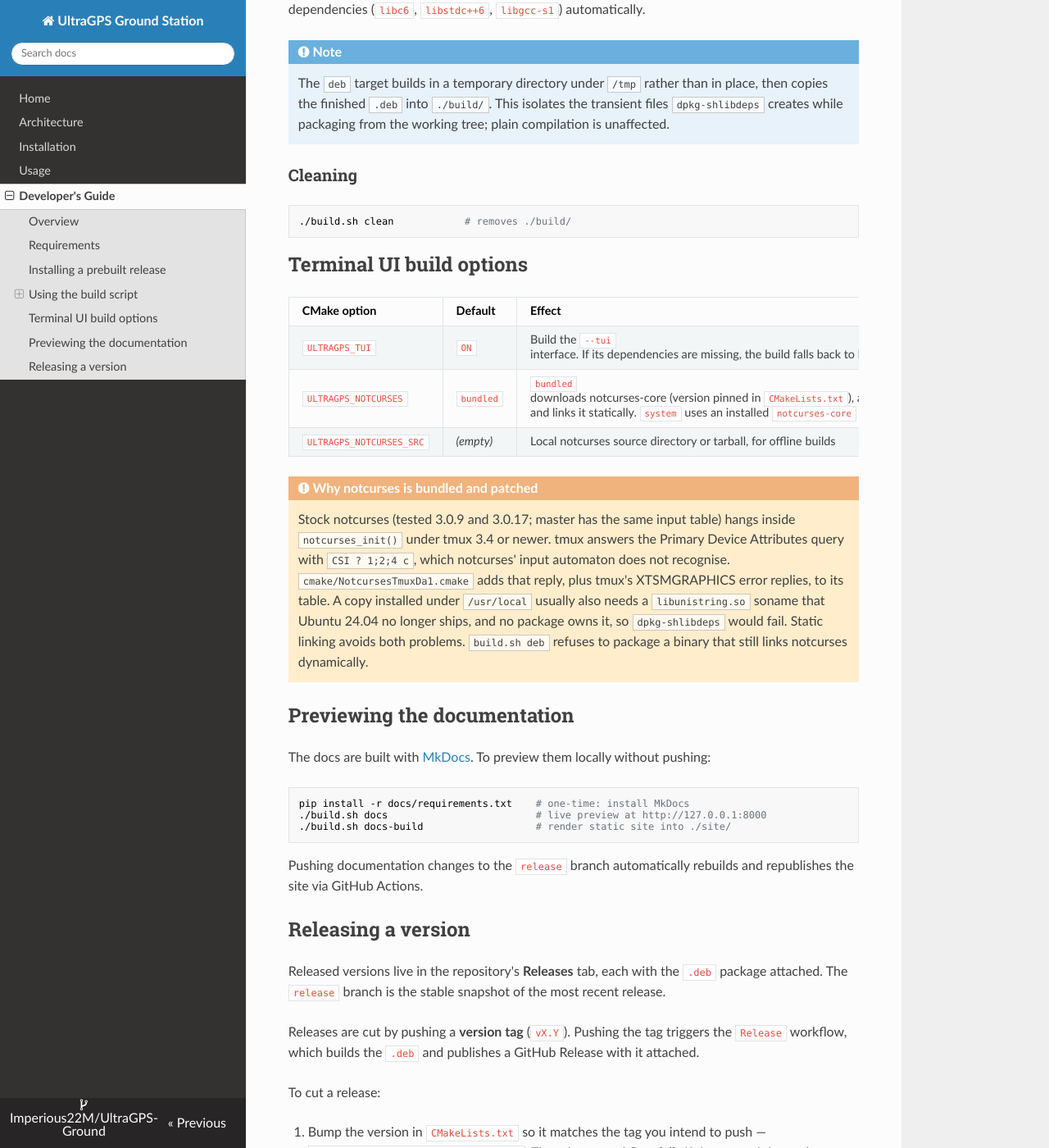
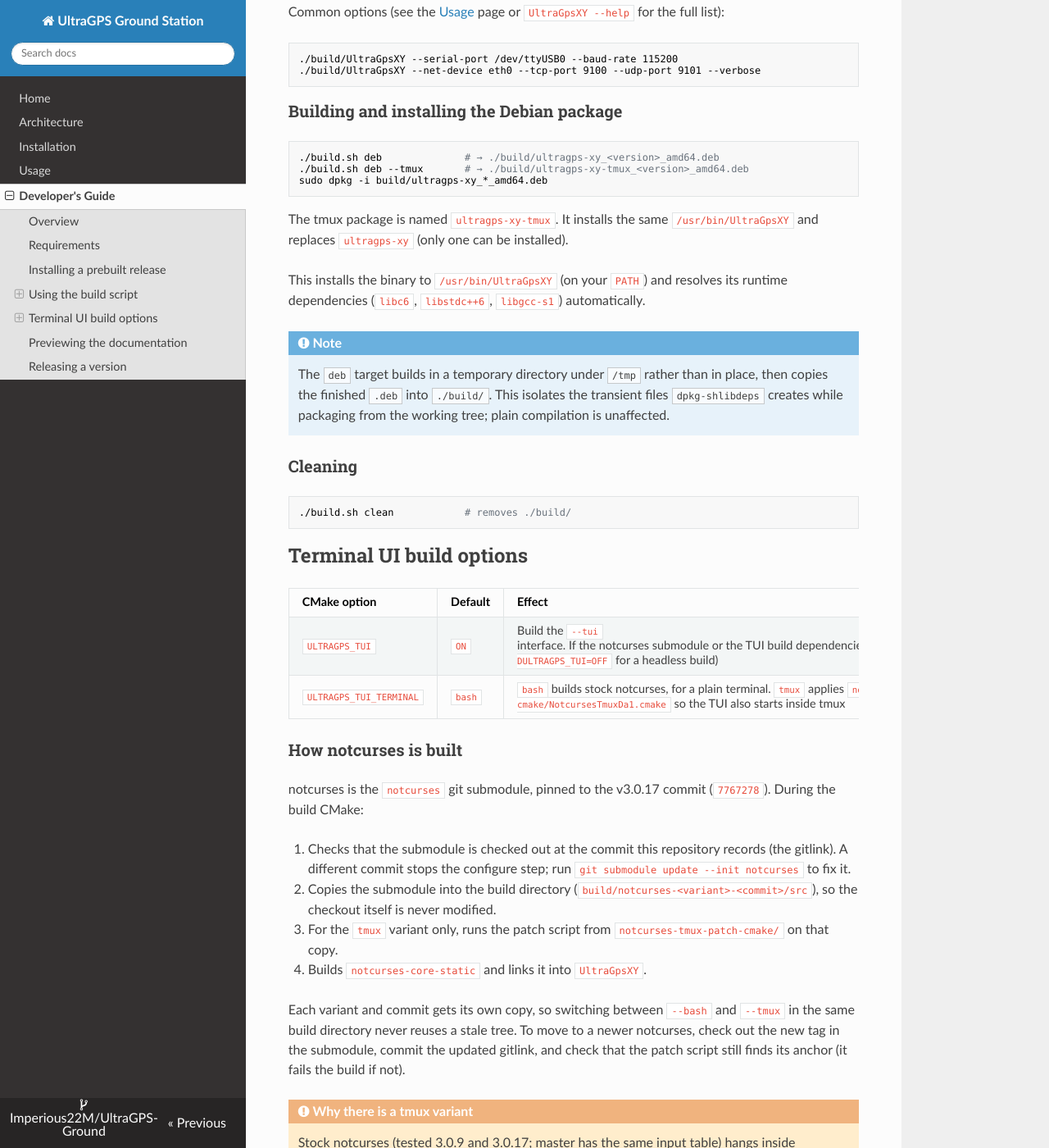
Before and after one commit to Imperious22M/UltraGPS-Ground, an MkDocs documentation site: the page built from docs/developer-guide.md, in a window 1280 px wide and 1400 px high, scrolled down 2502 px. Shown: the whole window at 82% size. Built offline with MkDocs 1.6.1, drawn with Linux system fonts in a browser that asks for light colours; nearby versions of some CDN libraries; some of the changed text lies outside the part shown.

````diff
--- a/docs/developer-guide.md
+++ b/docs/developer-guide.md
@@ -28,9 +28,9 @@ build no longer uses it.)
 - `git` (the third-party libraries are git submodules)
 - `dpkg`/`cpack` — only needed to build the `.deb` package
 - Python 3 with `pip` — only needed to build/preview the documentation
-- TUI build dependencies: `pkg-config libunistring-dev libncurses-dev zlib1g-dev`
-  (`sudo apt install ...`). The first build downloads the notcurses source
-  (hash-verified), so it needs network access.
+- TUI build dependencies: `libunistring-dev libncurses-dev zlib1g-dev`
+  (`sudo apt install ...`). notcurses itself comes from the `notcurses`
+  submodule, so no network access is needed at build time.
 
 Clone with submodules:
 
@@ -49,7 +49,8 @@ prebuilt Debian package. Download the latest `.deb` from the
 and install it:
 
 ```bash
-sudo dpkg -i ultragps-xy_*_amd64.deb
+sudo dpkg -i ultragps-xy_*_amd64.deb       # plain terminal
+sudo dpkg -i ultragps-xy-tmux_*_amd64.deb  # or: TUI inside tmux
 ```
 
 This installs `UltraGpsXY` to `/usr/bin` (on your `PATH`) and pulls in its
@@ -79,6 +80,8 @@ previewing the docs. Run it from the repository root:
 | Option | Applies to | Effect |
 |--------|-----------|--------|
 | `-v`, `--verbose` | `build` | Configure with `-DVERBOSE_LOGGING=ON` (debug build, `SPDLOG_*` macros active) |
+| `--bash` | `build`, `deb` | Build the TUI for a plain terminal with stock notcurses (`-DULTRAGPS_TUI_TERMINAL=bash`, the default) |
+| `--tmux` | `build`, `deb` | Build the TUI for tmux, with the tmux patch applied to notcurses (`-DULTRAGPS_TUI_TERMINAL=tmux`) |
 | `--no-tui` | `build`, `deb` | Build without the notcurses terminal UI (`-DULTRAGPS_TUI=OFF`) |
 | `-h`, `--help` | — | Show usage |
 
@@ -87,7 +90,12 @@ previewing the docs. Run it from the repository root:
 ```bash
 ./build.sh build            # optimised binary → ./build/UltraGpsXY
 ./build.sh build --verbose  # debug build with verbose logging compiled in
+./build.sh build --tmux     # TUI build that also starts inside tmux
 ```
+
+The TUI is built in by default, in the **bash** variant (stock notcurses, for a
+plain terminal). Stock notcurses hangs at startup inside tmux 3.4 or newer, so
+use `--tmux` if you run `UltraGpsXY --tui` inside tmux.
 
 Run it:
 
@@ -107,8 +115,12 @@ full list):
 
 ```bash
 ./build.sh deb              # → ./build/ultragps-xy_<version>_amd64.deb
+./build.sh deb --tmux       # → ./build/ultragps-xy-tmux_<version>_amd64.deb
 sudo dpkg -i build/ultragps-xy_*_amd64.deb
 ```
+
+The tmux package is named `ultragps-xy-tmux`. It installs the same
+`/usr/bin/UltraGpsXY` and replaces `ultragps-xy` (only one can be installed).
 
 This installs the binary to `/usr/bin/UltraGpsXY` (on your `PATH`) and resolves
 its runtime dependencies (`libc6`, `libstdc++6`, `libgcc-s1`) automatically.
@@ -129,20 +141,40 @@ its runtime dependencies (`libc6`, `libstdc++6`, `libgcc-s1`) automatically.
 
 | CMake option | Default | Effect |
 |--------------|---------|--------|
-| `ULTRAGPS_TUI` | `ON` | Build the `--tui` interface. If its dependencies are missing, the build falls back to headless with a warning |
-| `ULTRAGPS_NOTCURSES` | `bundled` | `bundled` downloads notcurses-core (version pinned in `CMakeLists.txt`), applies `cmake/NotcursesTmuxDa1.cmake` and links it statically. `system` uses an installed `notcurses-core` found with pkg-config |
-| `ULTRAGPS_NOTCURSES_SRC` | *(empty)* | Local notcurses source directory or tarball, for offline builds |
+| `ULTRAGPS_TUI` | `ON` | Build the `--tui` interface. If the notcurses submodule or the TUI build dependencies are missing, configuring fails with a hint (use `-DULTRAGPS_TUI=OFF` for a headless build) |
+| `ULTRAGPS_TUI_TERMINAL` | `bash` | `bash` builds stock notcurses, for a plain terminal. `tmux` applies `notcurses-tmux-patch-cmake/NotcursesTmuxDa1.cmake` so the TUI also starts inside tmux |
 
-!!! warning "Why notcurses is bundled and patched"
+### How notcurses is built
+
+notcurses is the `notcurses` git submodule, pinned to the v3.0.17 commit
+(`7767278`). During the build CMake:
+
+1. Checks that the submodule is checked out at the commit this repository
+   records (the gitlink). A different commit stops the configure step; run
+   `git submodule update --init notcurses` to fix it.
+2. Copies the submodule into the build directory
+   (`build/notcurses-<variant>-<commit>/src`), so the checkout itself is never
+   modified.
+3. For the `tmux` variant only, runs the patch script from
+   `notcurses-tmux-patch-cmake/` on that copy.
+4. Builds `notcurses-core-static` and links it into `UltraGpsXY`.
+
+Each variant and commit gets its own copy, so switching between `--bash` and
+`--tmux` in the same build directory never reuses a stale tree. To move to a
+newer notcurses, check out the new tag in the submodule, commit the updated
+gitlink, and check that the patch script still finds its anchor (it fails the
+build if not).
+
+!!! warning "Why there is a tmux variant"
     Stock notcurses (tested 3.0.9 and 3.0.17; master has the same input table) hangs inside
     `notcurses_init()` under tmux 3.4 or newer. tmux answers the Primary Device
     Attributes query with `CSI ? 1;2;4 c`, which notcurses' input automaton does
-    not recognise. `cmake/NotcursesTmuxDa1.cmake` adds that reply, plus tmux's
+    not recognise. `notcurses-tmux-patch-cmake/NotcursesTmuxDa1.cmake` adds that reply, plus tmux's
     XTSMGRAPHICS error replies, to its table. A copy installed under
     `/usr/local` usually also needs a `libunistring.so` soname that Ubuntu 24.04
     no longer ships, and no package owns it, so `dpkg-shlibdeps` would fail.
-    Static linking avoids both problems. `build.sh deb` refuses to package a
-    binary that still links notcurses dynamically.
+    Static linking from the submodule avoids both problems. `build.sh deb`
+    refuses to package a binary that links notcurses dynamically.
 
 ## Previewing the documentation
 
````
Also changed, not shown: other parts of docs/developer-guide.md (+1 -1 lines), CMakeLists.txt (+96 -100 lines), README.md (+20 -6 lines), docs/architecture.md (+3 -2 lines), docs/installation.md (+23 -8 lines), docs/usage.md (+28 -4 lines), .gitmodules, docs/images/cli-help.png (added), docs/images/tcp-help.png (added), docs/images/tui-help-log.png (added), docs/images/tui-help-screen.png (added), 4 other files.
